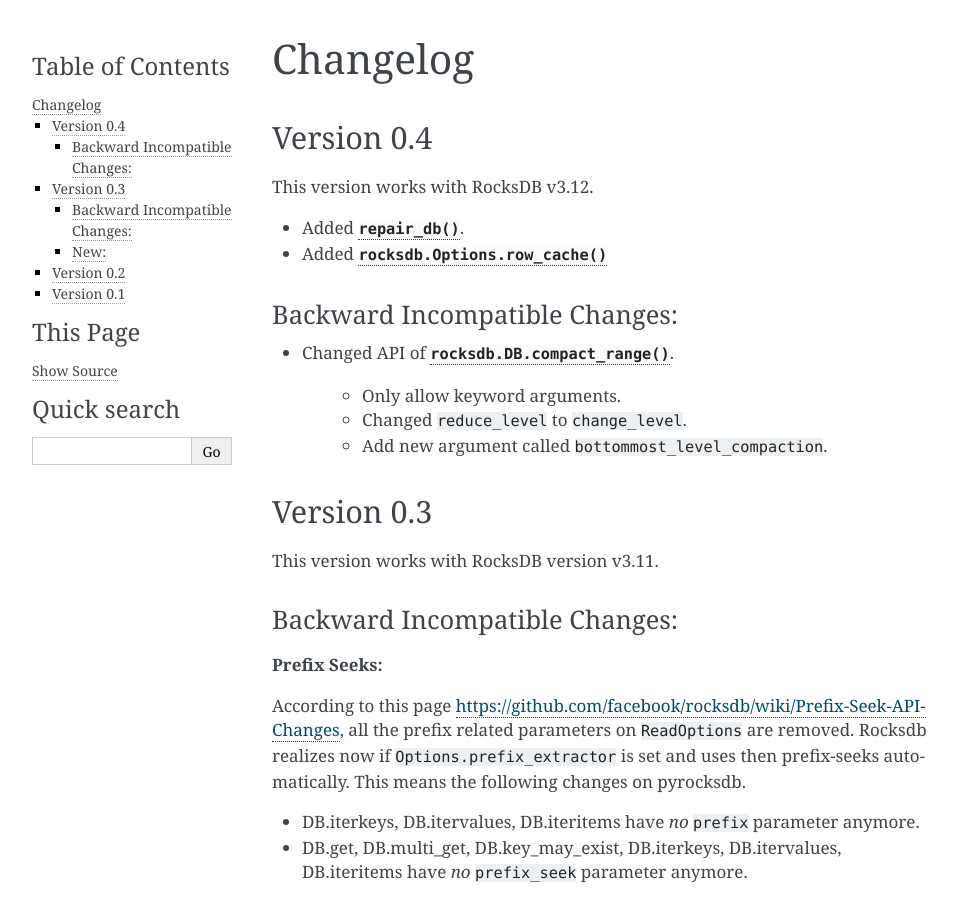
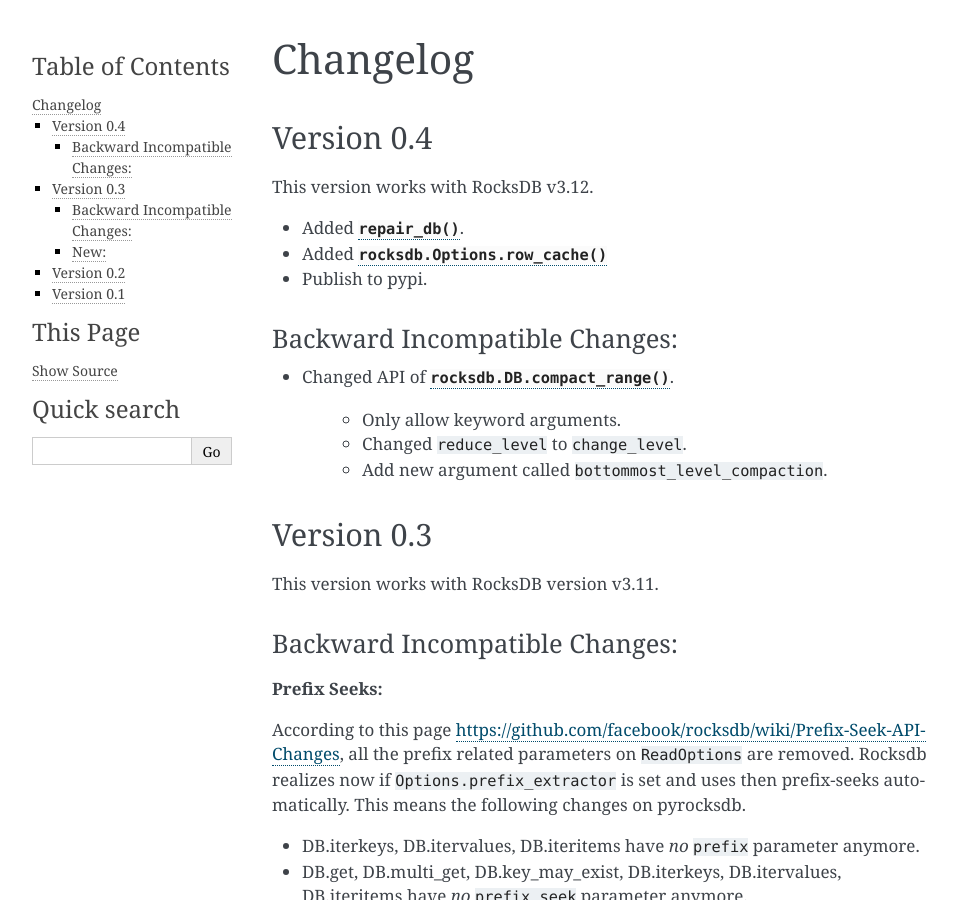
Before and after one commit to stephan-hof/pyrocksdb, a Sphinx documentation site: the page built from docs/changelog.rst, in a window 1280 px wide and 900 px high. Shown: the whole window, without its empty margins (148-1105 px from the left). Built offline with Sphinx 7.4.7, drawn with Linux system fonts in a browser that asks for light colours.

Commit message:
Mention in the changelog that this version is avaialable on pypi.

```diff
--- a/docs/changelog.rst
+++ b/docs/changelog.rst
@@ -7,6 +7,7 @@
 
 * Added :py:func:`repair_db`.
 * Added :py:meth:`rocksdb.Options.row_cache`
+* Publish to pypi.
 
 Backward Incompatible Changes:
 ^^^^^^^^^^^^^^^^^^^^^^^^^^^^^^
```
